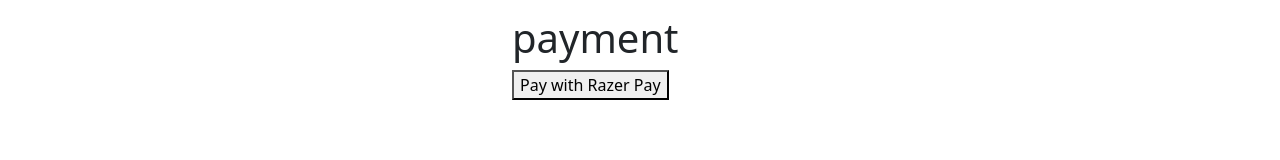
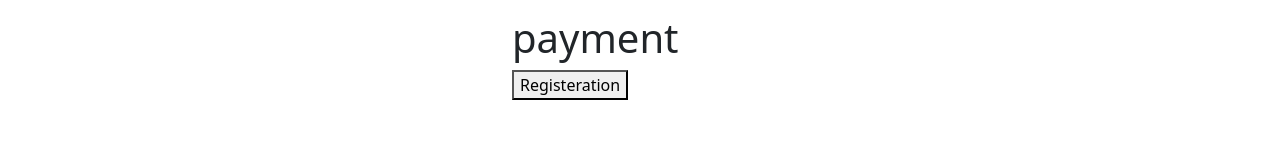
Before and after one commit to Akshaybaisware/CodeCrazeSoftware, a React (Vite) app: page /pay in a window 1280 px wide. Shown: the part 486-646 px from the top of the page. Built offline with nearby package versions, Linux system fonts and the light colour scheme.

Commit message:
Registeration is added

```diff
--- a/src/Components/Career/RazerPay.jsx
+++ b/src/Components/Career/RazerPay.jsx
@@ -71,7 +71,7 @@ const RazerPay = () => {
 
     return (
         <div>
-            <button onClick={displayRazerPay}>Pay with Razer Pay</button>
+            <button onClick={displayRazerPay}>Registeration</button>
         </div>
     );
 };
```
